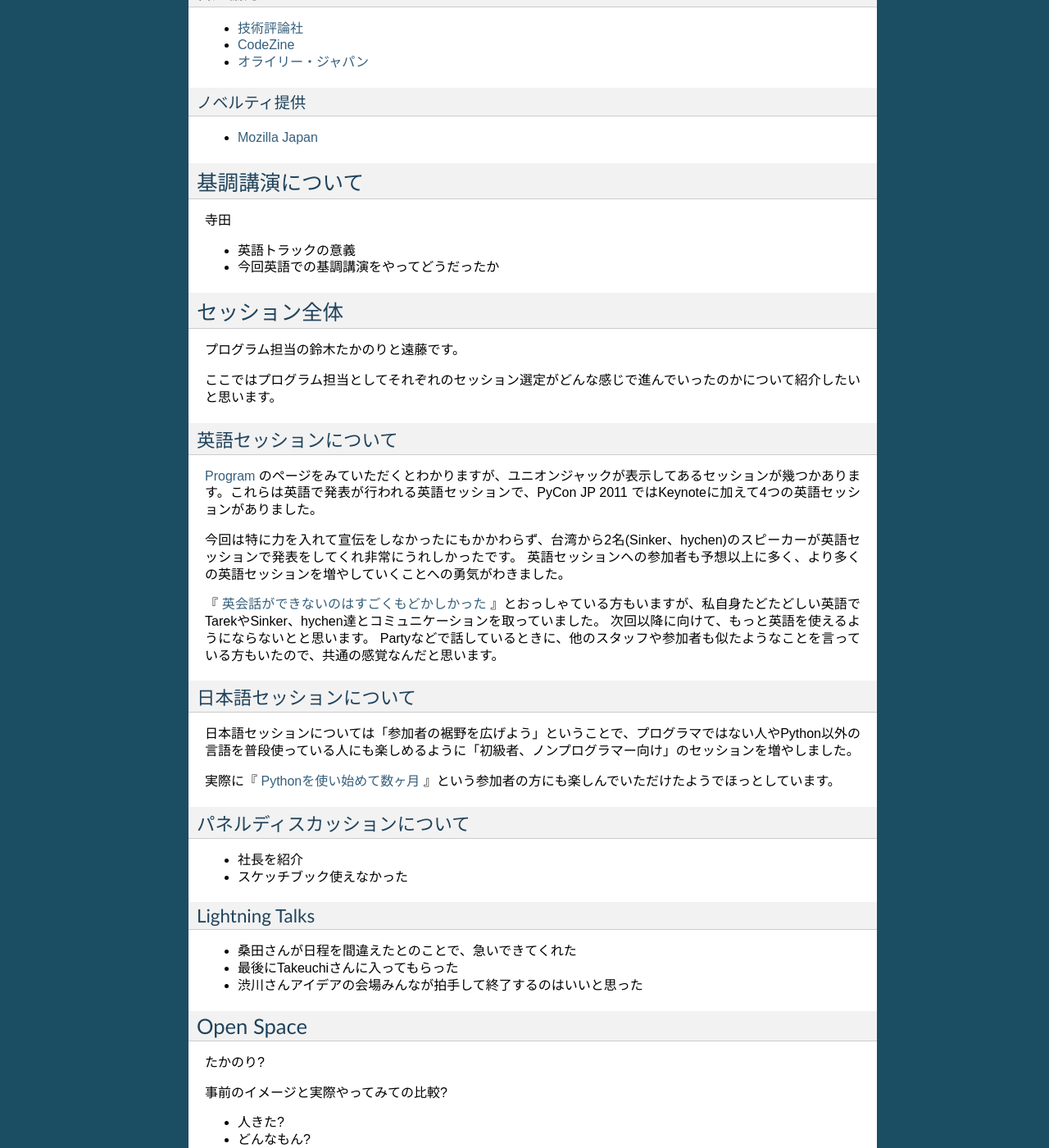
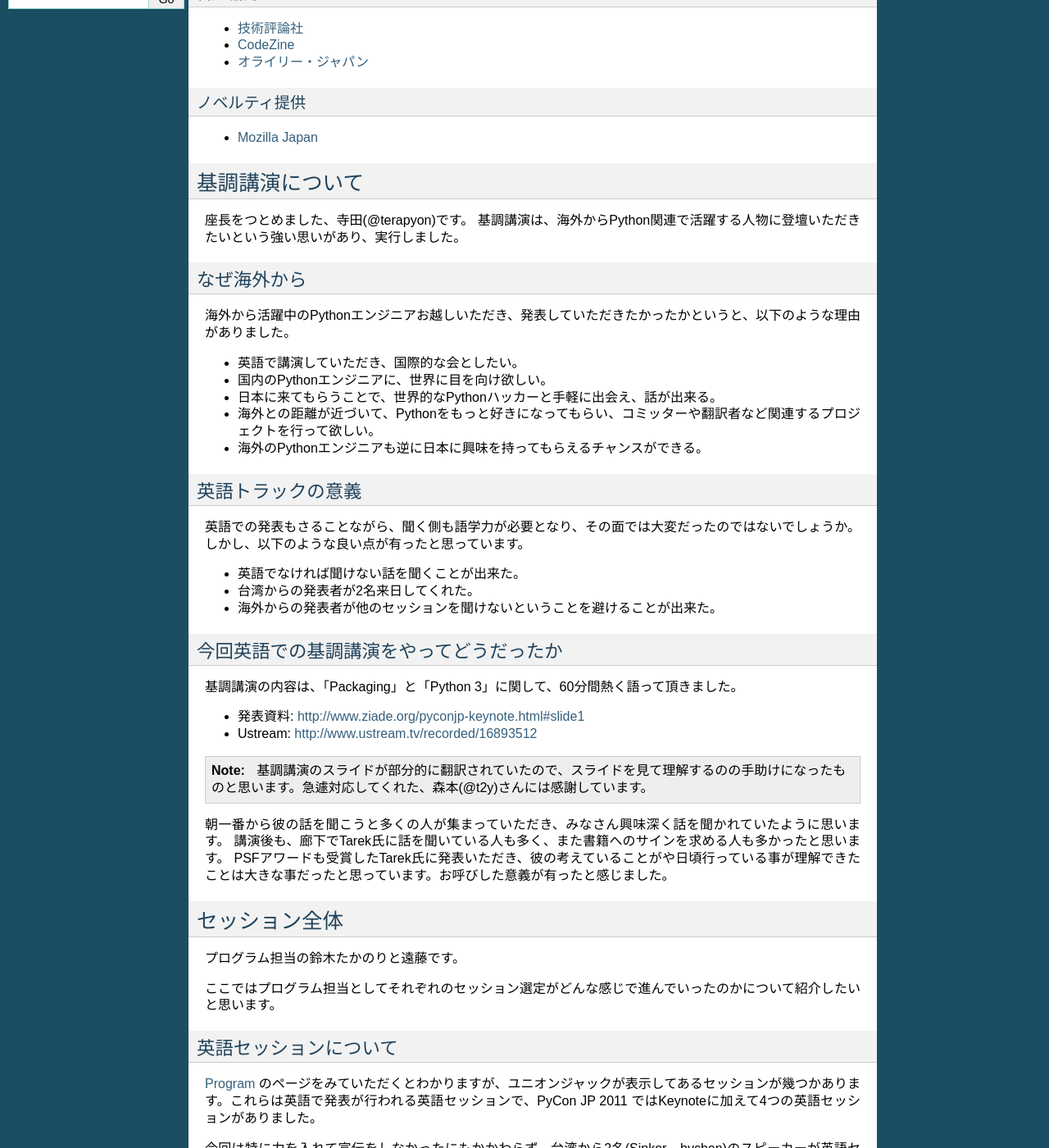
Before and after one commit to michilu/pyconjp-management-side-report, a Sphinx documentation site: the page built from sphinx/report.rst, in a window 1280 px wide and 1400 px high, scrolled down 1125 px. Shown: the whole window at 82% size. Built offline with Sphinx 7.4.7, drawn with Linux system fonts in a browser that asks for light colours; some of the changed text lies outside the part shown.

Commit message:
writting terada's seccion

```diff
--- a/sphinx/report.rst
+++ b/sphinx/report.rst
@@ -71,10 +71,41 @@
 基調講演について
 ================
 
-寺田
+座長をつとめました、寺田(@terapyon)です。
+基調講演は、海外からPython関連で活躍する人物に登壇いただきたいという強い思いがあり、実行しました。
 
-- 英語トラックの意義
-- 今回英語での基調講演をやってどうだったか
+なぜ海外から
+---------------
+海外から活躍中のPythonエンジニアお越しいただき、発表していただきたかったかというと、以下のような理由がありました。
+
+- 英語で講演していただき、国際的な会としたい。
+- 国内のPythonエンジニアに、世界に目を向け欲しい。
+- 日本に来てもらうことで、世界的なPythonハッカーと手軽に出会え、話が出来る。
+- 海外との距離が近づいて、Pythonをもっと好きになってもらい、コミッターや翻訳者など関連するプロジェクトを行って欲しい。
+- 海外のPythonエンジニアも逆に日本に興味を持ってもらえるチャンスができる。
+
+英語トラックの意義
+------------------------
+英語での発表もさることながら、聞く側も語学力が必要となり、その面では大変だったのではないでしょうか。しかし、以下のような良い点が有ったと思っています。
+
+- 英語でなければ聞けない話を聞くことが出来た。
+- 台湾からの発表者が2名来日してくれた。
+- 海外からの発表者が他のセッションを聞けないということを避けることが出来た。
+
+
+今回英語での基調講演をやってどうだったか
+-------------------------------------------------
+基調講演の内容は、「Packaging」と「Python 3」に関して、60分間熱く語って頂きました。
+
+- 発表資料: http://www.ziade.org/pyconjp-keynote.html#slide1
+- Ustream: http://www.ustream.tv/recorded/16893512
+
+.. note:: 基調講演のスライドが部分的に翻訳されていたので、スライドを見て理解するのの手助けになったものと思います。急遽対応してくれた、森本(@t2y)さんには感謝しています。
+
+
+朝一番から彼の話を聞こうと多くの人が集まっていただき、みなさん興味深く話を聞かれていたように思います。
+講演後も、廊下でTarek氏に話を聞いている人も多く、また書籍へのサインを求める人も多かったと思います。
+PSFアワードも受賞したTarek氏に発表いただき、彼の考えていることがや日頃行っている事が理解できたことは大きな事だったと思っています。お呼びした意義が有ったと感じました。
 
 
 セッション全体
@@ -453,14 +484,24 @@
 座長締めの言葉
 ==============
 
-寺田
+再び、寺田(@terapyon)です。レポートの締めとして、総括と次回のお話をします。
 
 今回の総括
 ----------
+ご報告したとおり、予定の人数を超えた方々にお越しいただき、PyCon JP 2011が大盛況となり、多くの皆さんにもご満足いただけたのではないかと思っております。
+スタッフ組織としてはまだまだ駆け出しの我々ですが、講演者をはじめ来場者の皆さんにもご協力をいただきこのような会が出来たとものと思います。
+また、多くの会社様からのスポンサーシップお申し出にも感謝致します。
+
+最後に、地震直後で会場探しで困っていたところ、快く会場提供をいただき、当日のスタッフまでしていただいた、産業技術大学院大学小山教授及び土屋先生、本当に有難うございました。
 
 次回に向けて
 ------------
+年に1回、同じようなイベントを続けていきたいと思っております。
 
-- 次回も私寺田が座長やります!
-- 次回の展望(次期とか規模とか)
-- 協力者募集のために ML を宣伝してみるとか
+次回の計画はこれからとなりますが、オーガナイザー(スタッフ)が集まるメーリングリスト(http://groups.google.com/group/pycon-organizers-jp)があります。そこで議論を進めていきますので、興味のある方は是非とも登録をしていただき、次回のスタッフ・協力者になっていただければと思います。
+
+
+次回の展望ですが、規模を大きくし、来場人数を増やし、さらに2日間開催などを計画したいと考えております。リーダとしての座長を私が引き受けるか、他の人が立候補いただけるかは、このあと行われる反省会などを通じて決めていければ良いと思います。
+
+
+来年もお会いしましょう。
```
